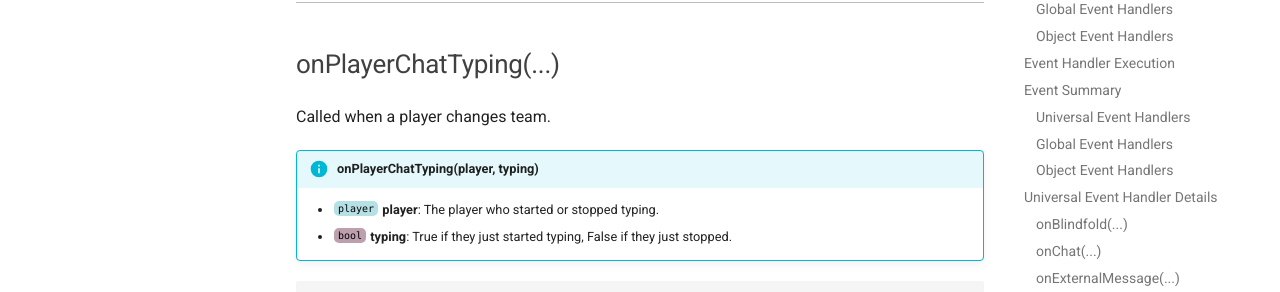
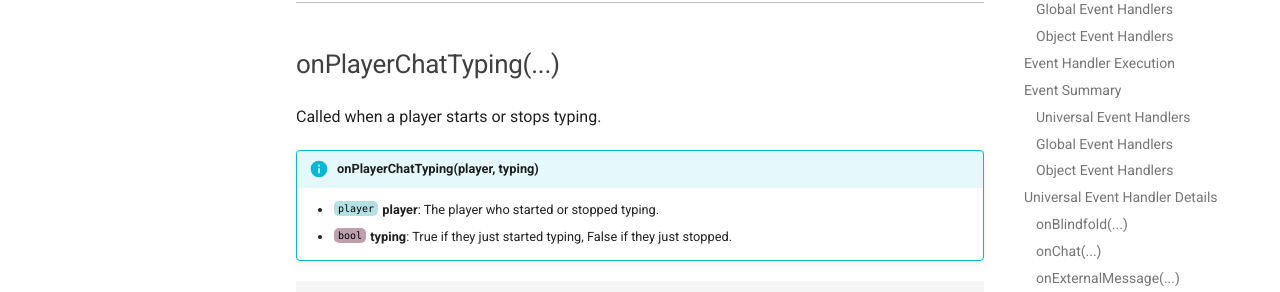
Before and after one commit to Berserk-Games/Tabletop-Simulator-API, an MkDocs documentation site: the page built from docs/events.md, in a window 1280 px wide and 900 px high, scrolled down 23634 px. Shown: the part 153-445 px from the top of the window. Built offline with MkDocs 1.6.1 and Material for MkDocs 9.7.7, drawn with Linux system fonts in a browser that asks for light colours; comment, search, counter and statistics services are not loaded.

Commit message:
fixed incorrect description for onPlayerChatTyping

```diff
--- a/docs/events.md
+++ b/docs/events.md
@@ -885,7 +885,7 @@ end
 
 ###onPlayerChatTyping(...)
 
-Called when a player changes team.
+Called when a player starts or stops typing.
 
 !!!info "onPlayerChatTyping(player, typing)"
 	* [<span class="tag pla"></span>](types.md) **player**: The player who started or stopped typing.
```
